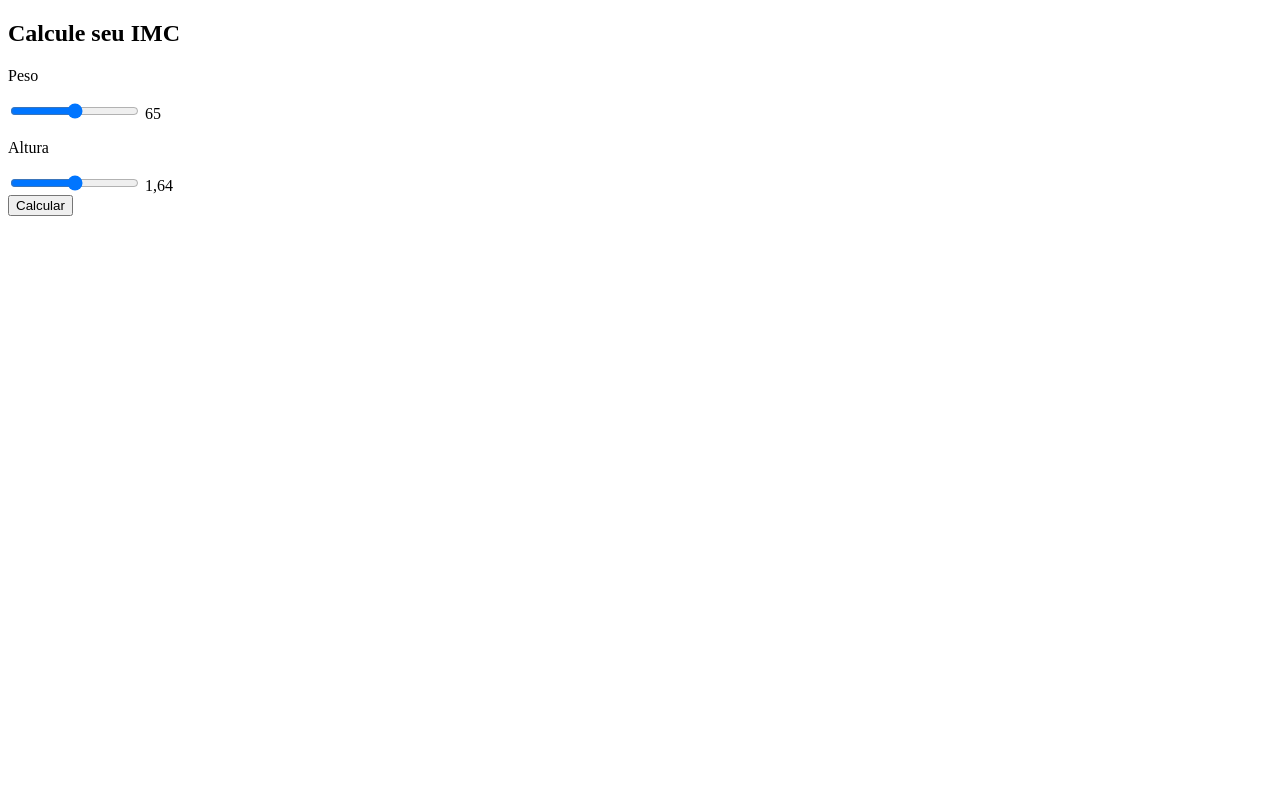
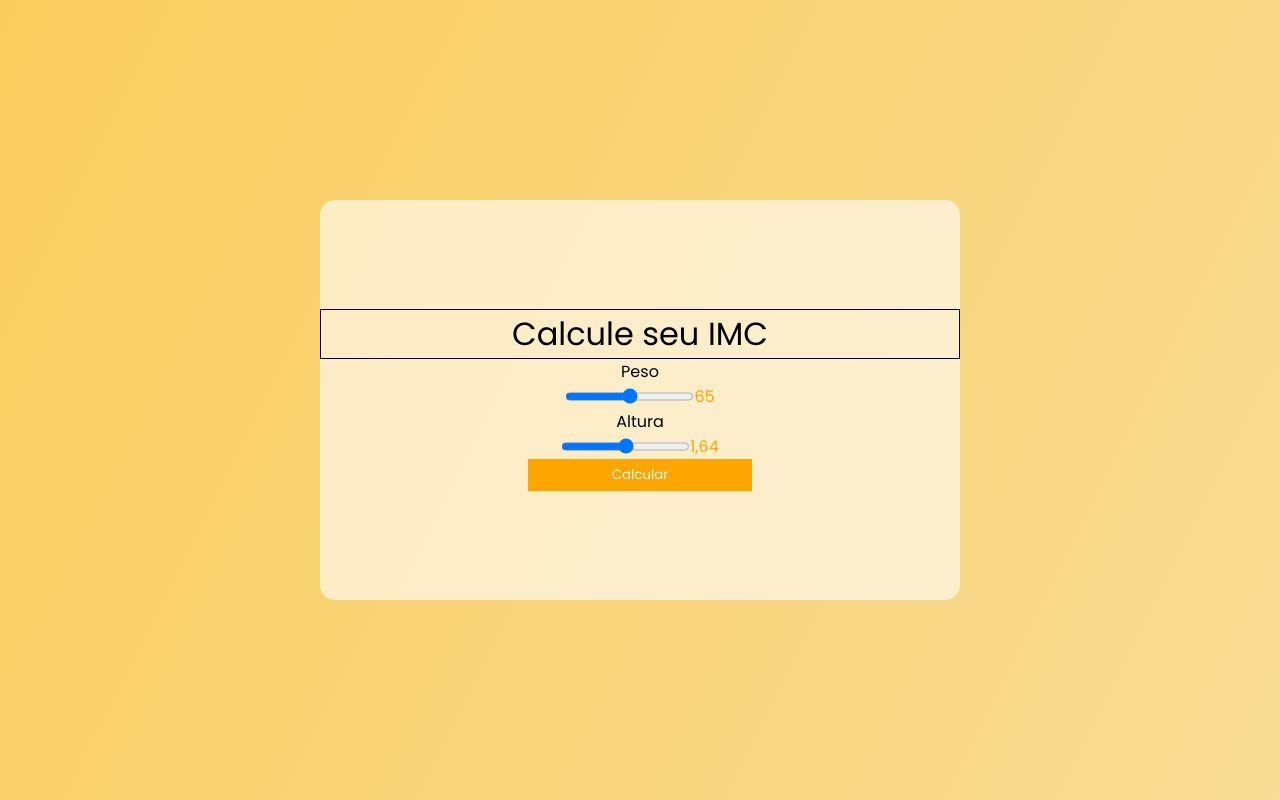
Before and after one commit to Luan-Leal/atividade2, a plain HTML site: page index.html in a window 1280 px wide. Drawn offline with Linux system fonts and the light colour scheme.

Commit message:
Feat: Falta terminar o css

```diff
--- a/index.css
+++ b/index.css
@@ -0,0 +1,86 @@
+@import url('https://fonts.googleapis.com/css2?family=Poppins:ital,wght@0,200;0,400;0,600;1,200;1,400;1,600&display=swap');
+
+
+* {
+    padding: 0;
+    margin: 0;
+    font-family: 'Poppins', sans-serif;
+}
+
+body {
+    background: linear-gradient(116.82deg, rgba(247, 183, 24, 0.7) 0%, rgba(245, 197, 78, 0.6) 100%);
+
+}
+
+.imc-content {
+    display: flex;
+    flex-direction: column;
+    height: 100vh;
+    justify-content: center;
+
+}
+
+.imc-border {
+    display: flex;
+    flex-direction: column;
+    justify-content: center;
+    align-self: center;
+    background: rgba(255, 255, 255, 0.6);
+    border-radius: 15px;
+    height: 50%;
+    width: 50%;
+}
+
+.titulo h1 {
+    display: flex;
+    justify-content: center;
+    border: 1px solid black;
+    font-weight: 400;
+}
+
+.peso p {
+    display: flex;
+    justify-content: center;
+}
+
+.peso-input input {
+    background: white;
+}
+
+.peso-input output {
+    color: orange;
+}
+
+.peso-input {
+    display: flex;
+    justify-content: center;
+}
+
+.altura p {
+    display: flex;
+    justify-content: center;
+}
+
+.altura-input {
+    display: flex;
+    justify-content: center;
+}
+
+.altura-input output {
+    color: orange;
+}
+
+.button {
+    display: flex;
+    flex-direction: column;
+    justify-content: center;
+    align-items: center;
+}
+
+.button button{
+    color: white;
+    background-color: orange;
+    border: none;
+    padding: 1%;
+    width: 35%;
+}
--- a/index.html
+++ b/index.html
@@ -9,36 +9,40 @@
 </head>
 <body>
     <main>
-        <section>
-            <div>
+        <div class="imc-content">
+            <div class="imc-border">
+                <div class="titulo">
                     <h1>Calcule seu IMC</h1>
                 </div>
 
-            <div>
+                <div class="peso">
                     <p>Peso</p>
                 </div>
 
-            <div>
+                <div class="peso-input">
                     <input type="range"  min="0" max="150"
                     oninput="this.nextElementSibling.value = this.value" id="peso">
                     <output>65</output>
                 </div>
 
-            <div>
+                <div class="altura">
                     <p>Altura</p>
                 </div>
 
-            <div>
+                <div class="altura-input">
                     <input type="range" min="0" max="2.5" step="0.01"
                     oninput="this.nextElementSibling.value = this.value" id="altura">
                     <output>1,64</output>
                 </div>
 
+                <div class="button">
                     <button type="button" id="button">Calcular</button>
+                    <div>
                         <span id="resultado"></span><span id="peso-tipo"></span>
-
-
-        </section>
+                    </div>
+                </div>
+            </div>
+        </div>
     </main>
 
     <script src="./script/imc.js"></script>
```
Lines whose indentation alone changed are shown as unchanged.
